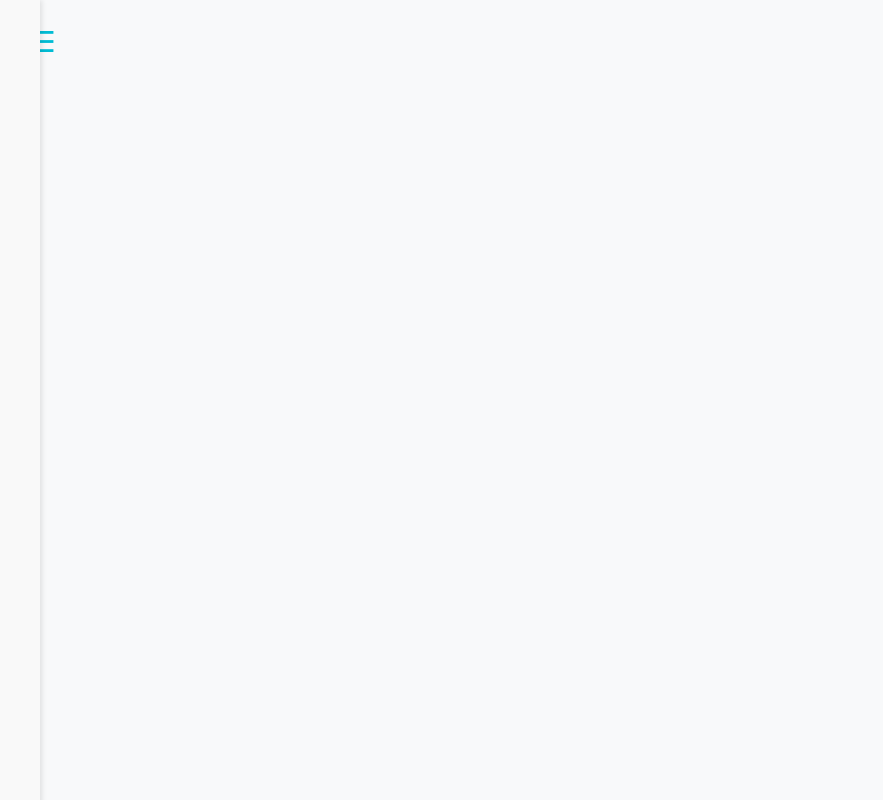
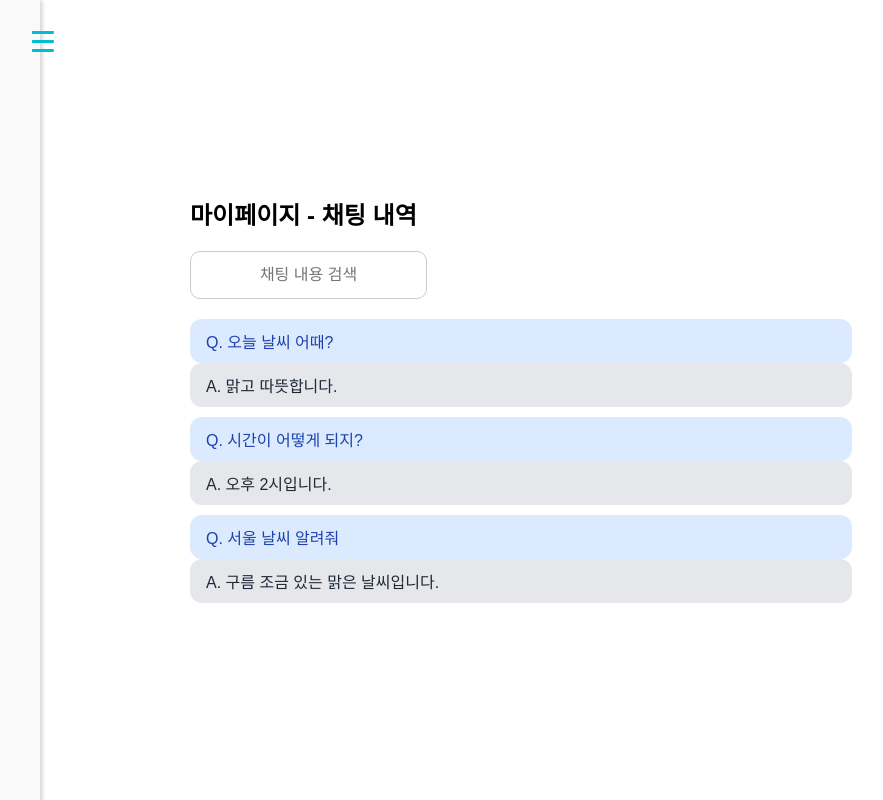
Before and after one commit to wonotter/team-gongjibot-all, a React (Create React App) app in the folder src/main/frontend/: page /mypage in a window 1280 px wide. Before the commit this address had no page. Shown: the whole page, without its empty margins (0-883 px from the left). Built offline with nearby package versions, Linux system fonts and the light colour scheme.

Commit message:
mypage 생성

```diff
--- a/src/main/frontend/src/App.css
+++ b/src/main/frontend/src/App.css
@@ -66,7 +66,7 @@
   position: fixed;
   top: 24px;
   left: 24px;
-  z-index: 50;
+  z-index: 1100;
   background: none;
   border: none;
   cursor: pointer;
--- a/src/main/frontend/src/App.js
+++ b/src/main/frontend/src/App.js
@@ -4,6 +4,7 @@ import Login from './pages/Login';
 import Signup from './pages/Signup';
 import Sidebar from './components/Sidebar';
 import Home from './pages/Home';
+import Mypage from './pages/Mypage';
 import { initializeAuth } from './utils/auth';
 import './App.css';
 
@@ -20,6 +21,7 @@ function Layout() {
           <Route path="/" element={<Home />} />
           <Route path="/login" element={<Login />} />
           <Route path="/signup" element={<Signup />} />
+          <Route path='mypage' element={<Mypage />}/>
         </Routes>
       </main>
     </>
--- /dev/null
+++ b/src/main/frontend/src/pages/Mypage.js
@@ -0,0 +1,70 @@
+import React, { useEffect, useState } from 'react';
+import Sidebar from '../components/Sidebar';
+import '../App.css';
+import './Auth.css';
+
+function Mypage() {
+  const [sidebarOpen, setSidebarOpen] = useState(false);
+  const [chatHistory, setChatHistory] = useState([]);
+  const [search, setSearch] = useState('');
+
+  useEffect(() => {
+    // 로그인 체크 제거
+    // 더미 데이터 삽입
+    setChatHistory([
+      { question: '오늘 날씨 어때?', answer: '맑고 따뜻합니다.' },
+      { question: '시간이 어떻게 되지?', answer: '오후 2시입니다.' },
+      { question: '서울 날씨 알려줘', answer: '구름 조금 있는 맑은 날씨입니다.' }
+    ]);
+  }, []);
+
+  const filteredHistory = chatHistory.filter((chat) =>
+    chat.question.toLowerCase().includes(search.toLowerCase())
+  );
+
+  return (
+    <div className="main-wrapper">
+      <Sidebar open={sidebarOpen} />
+      <button
+        className="menu-button"
+        onClick={() => setSidebarOpen(!sidebarOpen)}
+      >
+        ☰
+      </button>
+
+      <div className="content-container">
+        <div className="content-inner">
+          <h2 style={{ marginBottom: '20px' }}>마이페이지 - 채팅 내역</h2>
+
+          <input
+            type="text"
+            value={search}
+            onChange={(e) => setSearch(e.target.value)}
+            placeholder="채팅 내용 검색"
+            className="question-input"
+            style={{ marginBottom: '20px' }}
+          />
+
+          <div className="chat-history">
+            {filteredHistory.length === 0 ? (
+              <p>채팅 내역이 없습니다.</p>
+            ) : (
+              filteredHistory.map((chat, idx) => (
+                <div key={idx} className="chat-bubble-container">
+                  <div className="chat-bubble question">
+                    Q. {chat.question}
+                  </div>
+                  <div className="chat-bubble answer">
+                    A. {chat.answer}
+                  </div>
+                </div>
+              ))
+            )}
+          </div>
+        </div>
+      </div>
+    </div>
+  );
+}
+
+export default Mypage;
```
